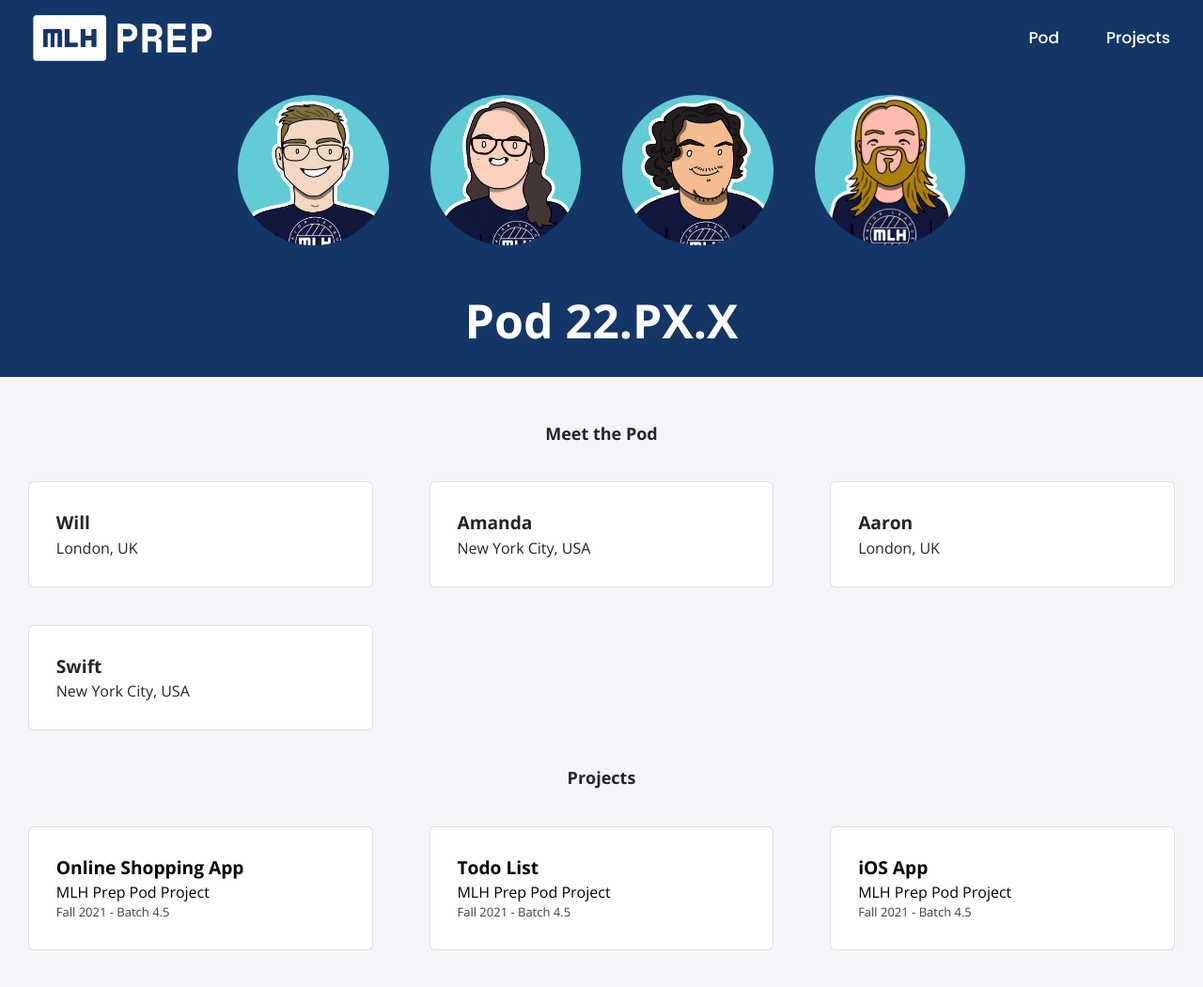
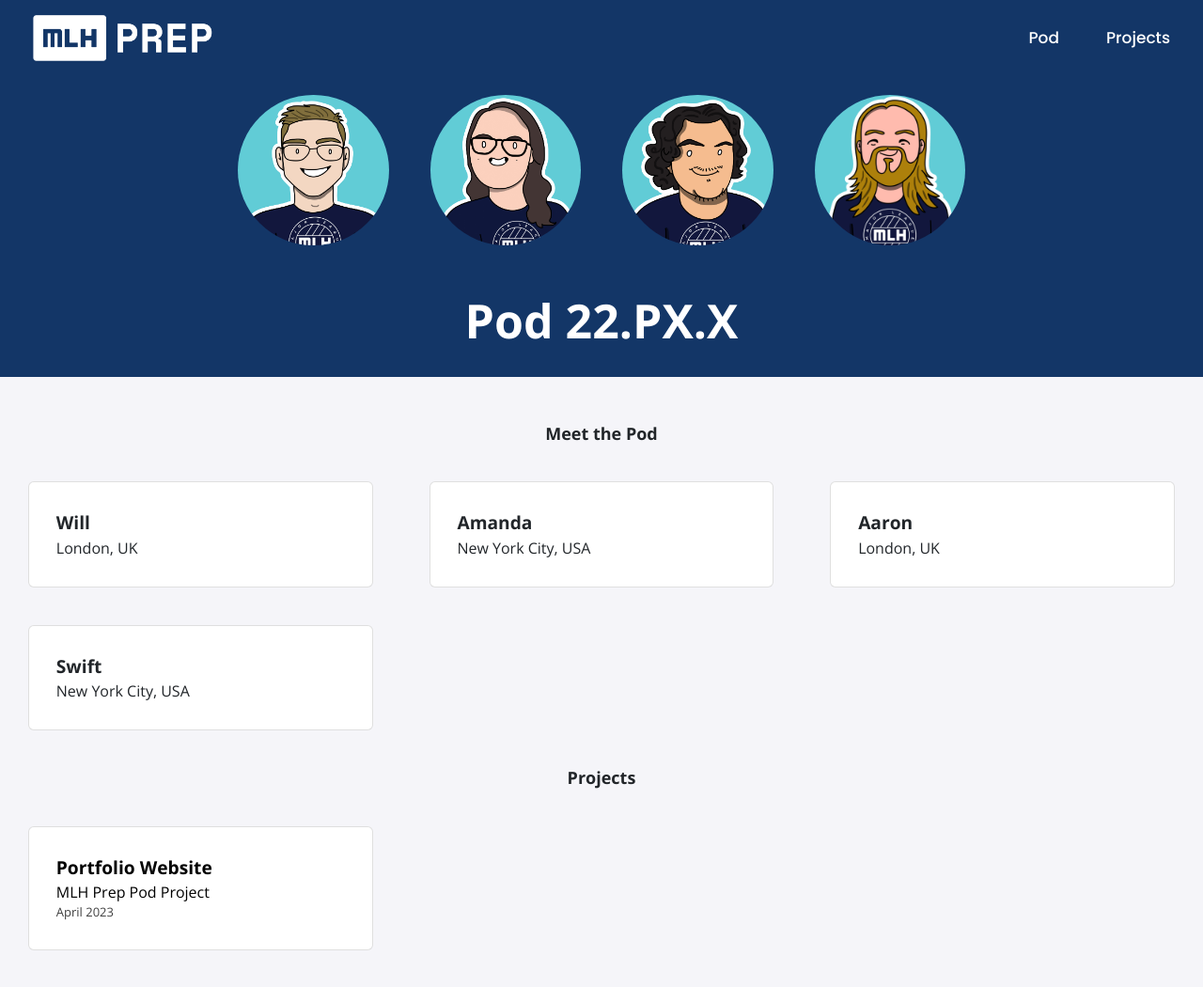
Before and after one commit to MLH-Fellowship/prep-portfolio-23.APR.PREP.1, a Jekyll site: the page built from index.html, in a window 1280 px wide and 1081 px high. Shown: the top 1050 px of the window at 94% size. Built offline with Jekyll 4.4.1, drawn with Linux system fonts in a browser that asks for light colours; nearby versions of some CDN libraries.

Commit message:
Fetch repo data from projects.yml and handle errors with API calls to a wrong URI

```diff
--- a/_data/projects.yml
+++ b/_data/projects.yml
@@ -1,14 +1,7 @@
-- title: Online Shopping App
+- title: Portfolio Website
   event: MLH Prep Pod Project
-  date: Fall 2021  - Batch 4.5
+  date: April 2023
   page-name: project
-
-- title: Todo List
-  event: MLH Prep Pod Project
-  date: Fall 2021  - Batch 4.5
-  page-name: project
-
-- title: iOS App
-  event: MLH Prep Pod Project
-  date: Fall 2021  - Batch 4.5
-  page-name: project
+  repo:
+    owner: MLH-Fellowship
+    name: prep-portfolio-23.APR.PREP.1
--- a/_plugins/pod_stats.rb
+++ b/_plugins/pod_stats.rb
@@ -11,9 +11,8 @@
 
     def generate(site)
       # list of MLH repos the pod is working on
-      repos = [{ 'name' => 'prep-portfolio-23.APR.PREP.1',
-                 'owner' => 'MLH-Fellowship' }]
-      fellows = site.data['fellows']
+      repos = site.data['projects'].map { |p| p['repo'] }
+      fellows = site.data['fellows'] # list of pod fellows
       # TODO: update 'name' with the actual key (e.g. 'github')
       # as soon as issue 13 gets solved
       usernames = fellows.map { |f| f['name'] }
@@ -24,6 +23,11 @@
         uri = URI("https://api.github.com/repos/#{repo['owner']}/#{repo['name']}/stats/contributors")
         resp = Net::HTTP.get(uri)
         contributors = JSON.parse(resp)
+        unless contributors.instance_of?(Array)
+          msg = "Error with GET request to #{uri}"
+          msg += ": #{contributors['message']}" if contributors.instance_of?(Hash)
+          raise msg
+        end
 
         contributors.each do |contr|
           username = contr['author']['login']
```
